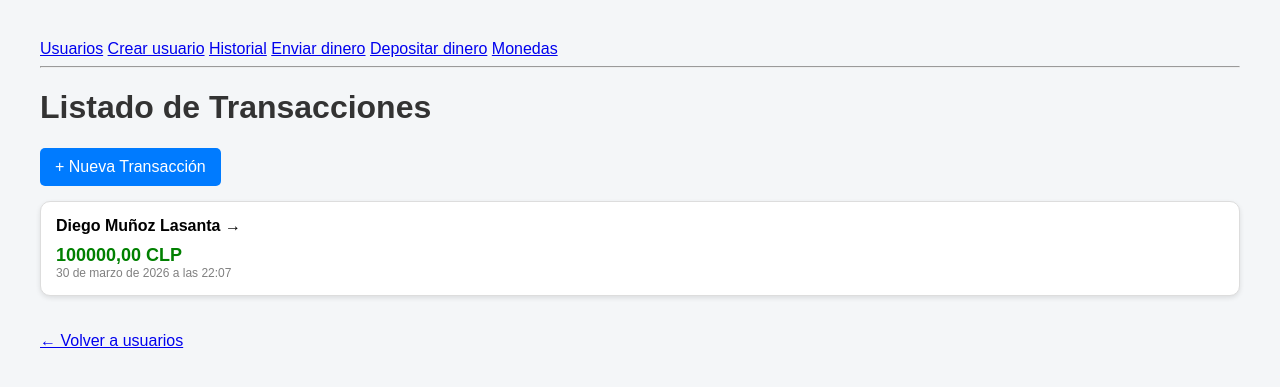
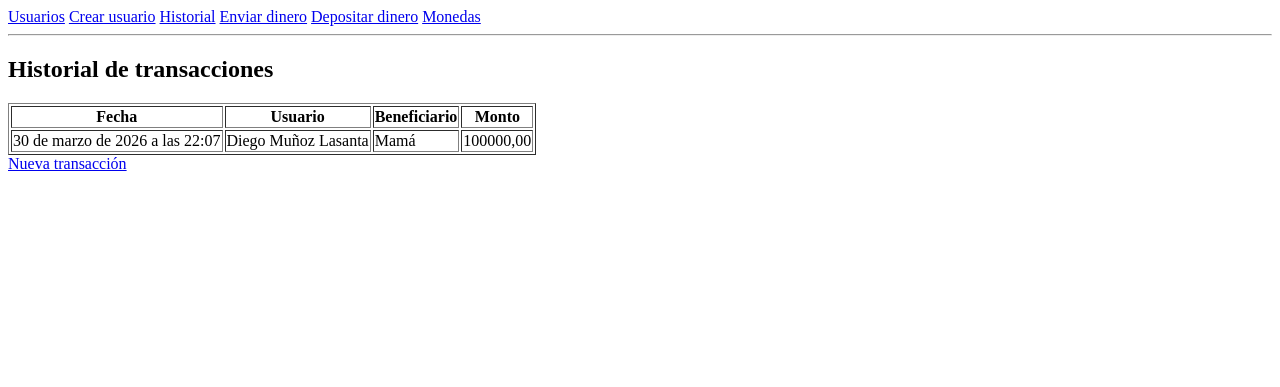
Before and after one commit to Auditor2003/Proyecto_Modulo_7_ABP, a Django app: page /transaccion/ in a window 1280 px wide. Shown: the top 387 px of the page. Run offline with Django 5.2, Linux system fonts and the light colour scheme; data comes from the database, SQL or seed files in the repository.

Commit message:
Integra depósitos al historial y agrega cartola con movimientos reales

```diff
--- a/gestion/templates/gestion/transaccion_list.html
+++ b/gestion/templates/gestion/transaccion_list.html
@@ -1,100 +1,27 @@
 {% extends 'base.html' %}
 
 {% block content %}
-<html lang="es">
 
-    <meta charset="UTF-8">
-    <title>Transacciones</title>
+<h2>Historial de transacciones</h2>
 
-    <!-- Yo agrego estilos simples para mejorar la UX -->
-    <style>
-        body {
-            font-family: Arial, sans-serif;
-            margin: 40px;
-            background-color: #f4f6f8;
-        }
-
-        h1 {
-            color: #333;
-        }
-
-        .btn {
-            display: inline-block;
-            padding: 10px 15px;
-            background-color: #007bff;
-            color: white;
-            border-radius: 5px;
-            text-decoration: none;
-        }
-
-        .btn:hover {
-            background-color: #0056b3;
-        }
-
-        .card {
-            border: 1px solid #ddd;
-            padding: 15px;
-            margin-top: 15px;
-            border-radius: 10px;
-            background-color: white;
-            box-shadow: 0 2px 5px rgba(0,0,0,0.1);
-        }
-
-        .usuarios {
-            font-size: 16px;
-            margin-bottom: 10px;
-        }
-
-        .usuario {
-            font-weight: bold;
-        }
-
-        .monto {
-            font-size: 18px;
-            font-weight: bold;
-            color: green;
-        }
-
-        .fecha {
-            font-size: 12px;
-            color: gray;
-        }
-    </style>
-
-
-
-    <h1>Listado de Transacciones</h1>
-
-    <!-- Yo dejo un botón más visible -->
-    <a href="{% url 'transaccion_create' %}" class="btn">+ Nueva Transacción</a>
+<table border="1">
+    <tr>
+        <th>Fecha</th>
+        <th>Usuario</th>
+        <th>Beneficiario</th>
+        <th>Monto</th>
+    </tr>
 
     {% for t in transacciones %}
-        <div class="card">
+    <tr>
+        <td>{{ t.fecha_transaccion }}</td>
+        <td>{{ t.id_usuario_emisor.nombre }}</td>
+        <td>{{ t.id_beneficiario.nombre }}</td>
+        <td>{{ t.importe }}</td>
+    </tr>
+    {% endfor %}
+</table>
 
-            <!-- Yo muestro los nombres (gracias al __str__ del modelo) -->
-            <div class="usuarios">
-                <span class="usuario">{{ t.id_usuario_emisor }}</span>
-                →
-                <span class="usuario">{{ t.id_usuario_receptor }}</span>
-            </div>
-
-            <!-- Yo muestro el monto con símbolo de moneda -->
-            <div class="monto">
-                {{ t.importe }} {{ t.currency_id.simbolo }}
-            </div>
-
-            <!-- Yo muestro la fecha -->
-            <div class="fecha">
-                {{ t.fecha_transaccion }}
-            </div>
-
-        </div>
-
-    {% empty %}
-        <p>No hay transacciones registradas</p>
-    {% endfor %}
-
-    <br><br>
-    <a href="{% url 'usuario_list' %}">← Volver a usuarios</a>
+<a href="{% url 'transaccion_create' %}">Nueva transacción</a>
 
 {% endblock %}
--- a/gestion/views.py
+++ b/gestion/views.py
@@ -72,7 +72,7 @@ class BeneficiarioCreateView(CreateView):
     success_url = reverse_lazy('transaccion_create')
 
 
-# TRANSACCIONES
+# TRANSACCIONES (historial general)
 
 class TransaccionListView(ListView):
     model = Transaccion
@@ -123,8 +123,23 @@ class DepositoCreateView(FormView):
 
         try:
             with transaction.atomic():
+
+                # Creo o reutilizo beneficiario especial
+                beneficiario, _ = Beneficiario.objects.get_or_create(
+                    nombre="DEPOSITO"
+                )
+
+                # Aumento saldo
                 usuario.saldo += monto
                 usuario.save()
+
+                # Registro movimiento como transacción
+                Transaccion.objects.create(
+                    id_usuario_emisor=usuario,
+                    id_beneficiario=beneficiario,
+                    currency_id=Moneda.objects.first(),
+                    importe=monto
+                )
 
             messages.success(
                 self.request,
@@ -138,7 +153,7 @@ class DepositoCreateView(FormView):
             return self.form_invalid(form)
 
 
-# CARTOLA
+# CARTOLA (por usuario)
 
 class CartolaUsuarioView(ListView):
     model = Transaccion
@@ -153,9 +168,6 @@ class CartolaUsuarioView(ListView):
 
     def get_context_data(self, **kwargs):
         context = super().get_context_data(**kwargs)
-
         usuario_id = self.kwargs.get('usuario_id')
-        usuario = Usuario.objects.get(pk=usuario_id)
-
-        context['usuario'] = usuario
+        context['usuario'] = Usuario.objects.get(pk=usuario_id)
         return context
```
Also changed, not shown: gestion/templates/gestion/cartola.html (+14 -4 lines).
